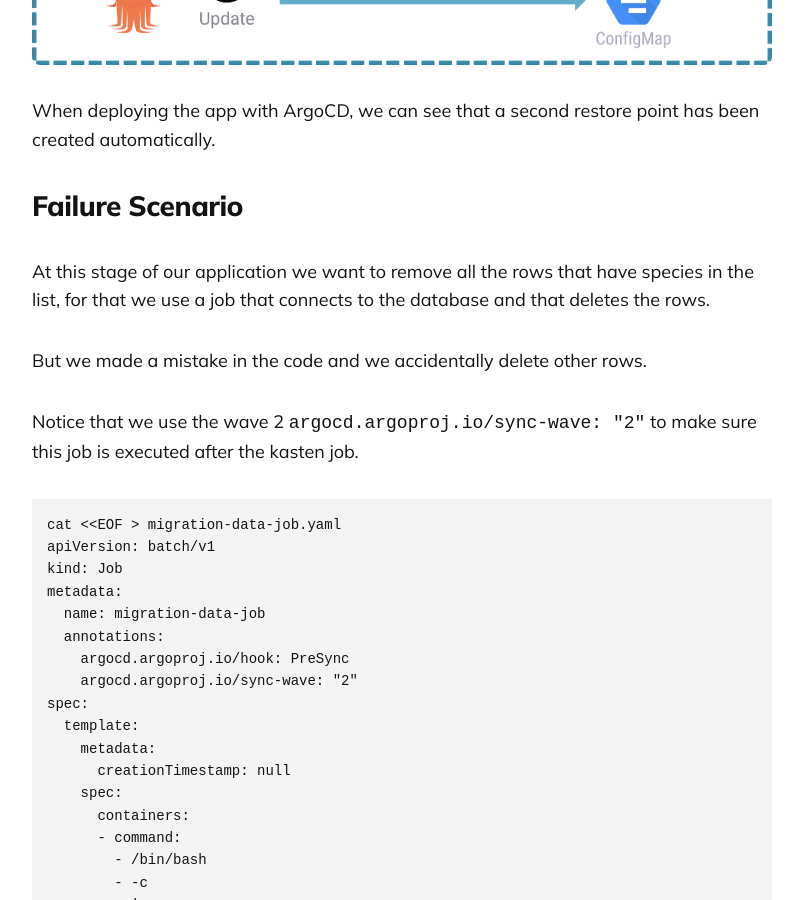
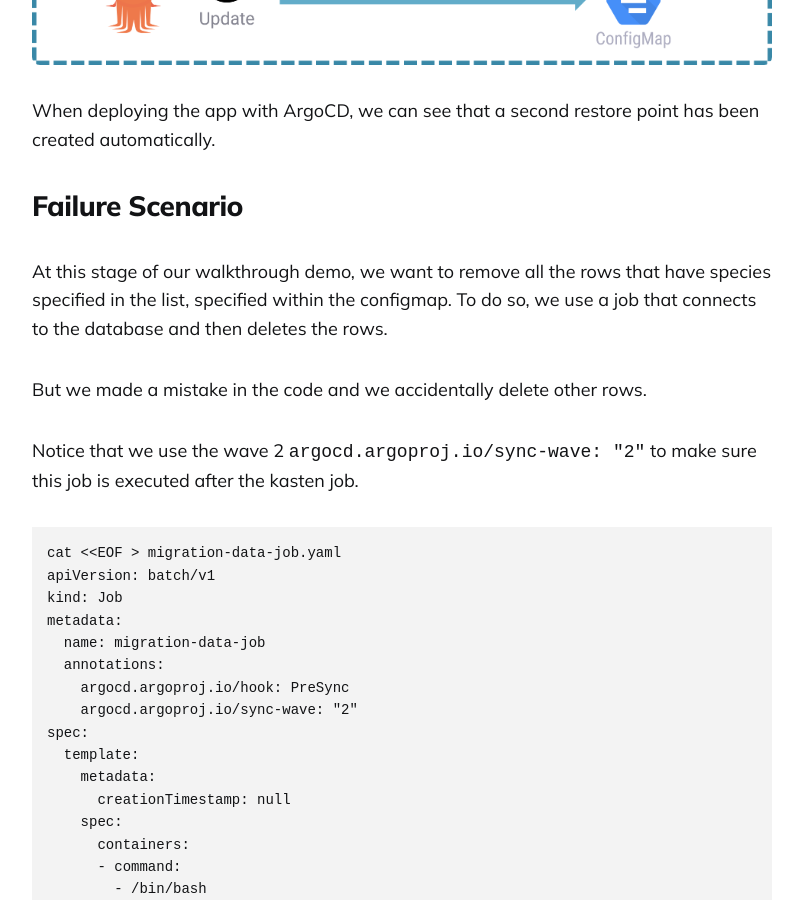
Before and after one commit to newellbrandon/kastendevhub.github.io, a Jekyll site: the page built from _posts/2024-04-25-integrating-backups-into-gitops.md, in a window 1280 px wide and 900 px high, scrolled down 10095 px. Shown: the whole window, without its empty margins (238-1041 px from the left). Built offline with Jekyll 4.4.1, drawn with Linux system fonts in a browser that asks for light colours; comment, search, counter and statistics services are not loaded.

Commit message:
Update _posts/2024-04-25-integrating-backups-into-gitops.md
Co-authored-by: slotdawg <mattslotten@gmail.com>

```diff
--- a/_posts/2024-04-25-integrating-backups-into-gitops.md
+++ b/_posts/2024-04-25-integrating-backups-into-gitops.md
@@ -184,7 +184,7 @@ When deploying the app with ArgoCD, we can see that a second restore point has b
 
 ## Failure Scenario
 
-At this stage of our application we want to remove all the rows that have species in the list, for that we use a job that connects to the database and that deletes the rows.
+At this stage of our walkthrough demo, we want to remove all the rows that have species specified in the list, specified within the configmap. To do so, we use a job that connects to the database and then deletes the rows.
 
 But we made a mistake in the code and we accidentally delete other rows.
 
```
